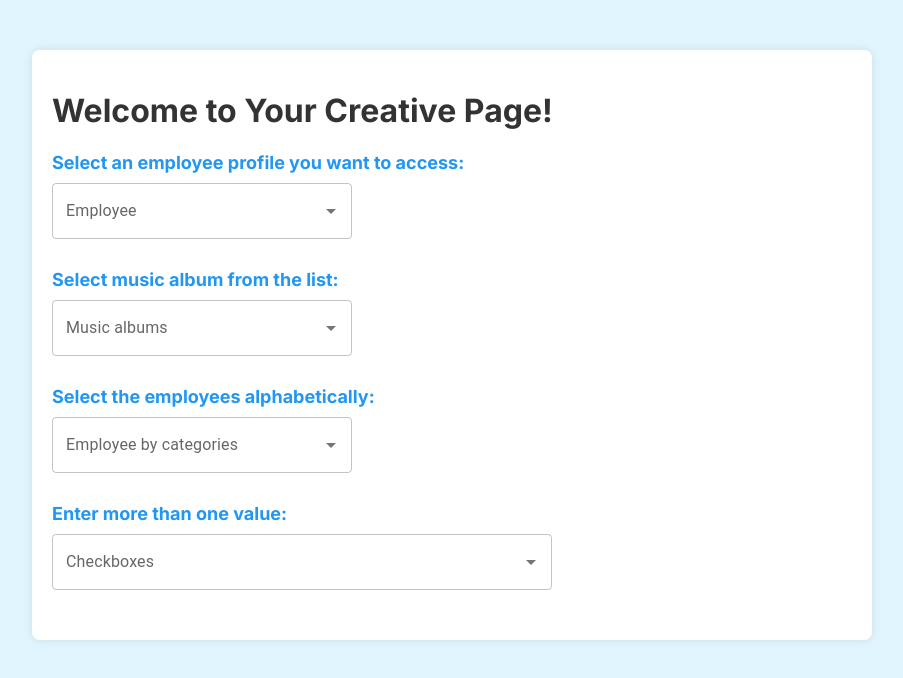
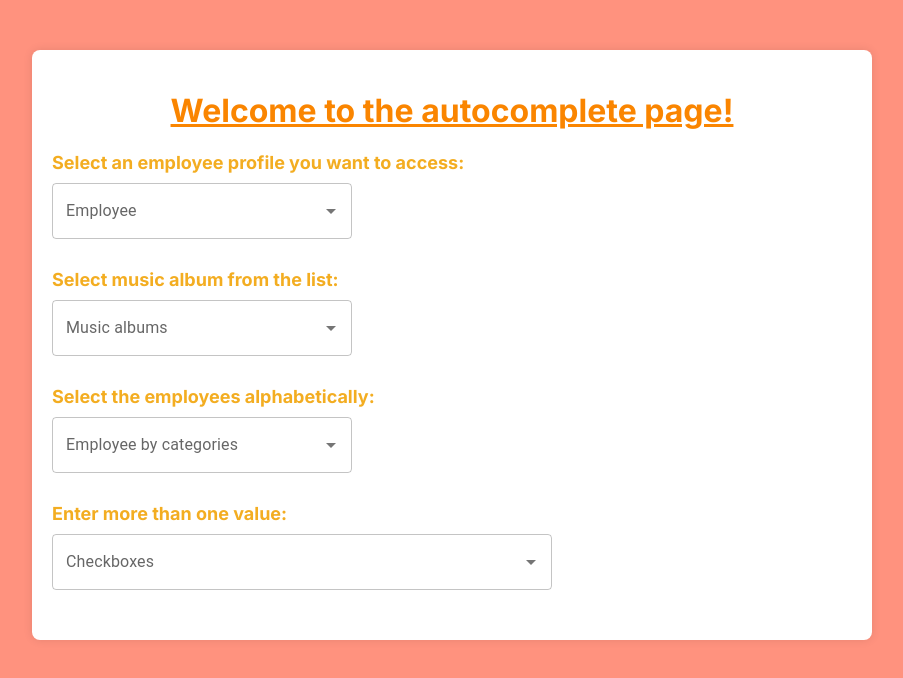
Before and after one commit to albertomscode/autocomplete, a Next.js app in the folder autocomplete/: page / in a window 1280 px wide. Shown: the top 678 px of the page, without its empty margins (188-1091 px from the left). Built offline with nearby package versions, Linux system fonts and the light colour scheme.

Commit message:
added grouped and checkbox component and some css

```diff
--- a/autocomplete/src/app/globals.css
+++ b/autocomplete/src/app/globals.css
@@ -1,9 +1,16 @@
 body {
     font-family: 'Arial', sans-serif;
-    background-color: #e1f5fe; /* Tono azul cielo claro */
-    color: #333;
+    background-color: rgb(255, 146, 126);
+    color: #fa8500;
     margin: 0;
     padding: 0;
+  }
+
+  h1{
+    display: flex;
+    align-items: center;
+    justify-content: center;
+    text-decoration: underline;
   }
 
   .container {
@@ -22,8 +29,6 @@ body {
   .section-title {
     font-size: 18px;
     font-weight: bold;
-    color: #2196f3; /* Azul */
+    color: #f3ad21;
     margin-bottom: 10px;
   }
-
-  /* Ajusta los tonos de azul cielo y azul según tus preferencias */
--- a/autocomplete/src/app/page.js
+++ b/autocomplete/src/app/page.js
@@ -7,7 +7,7 @@ import CheckBoxes from "./components/CheckBoxes";
 export default function Home() {
   return (
     <div className="container">
-      <h1>Welcome to Your Creative Page!</h1>
+      <h1>Welcome to the autocomplete page!</h1>
 
       <div className="section">
         <p className="section-title">Select an employee profile you want to access:</p>
```
